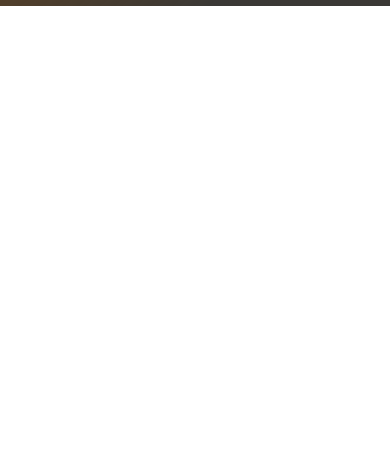
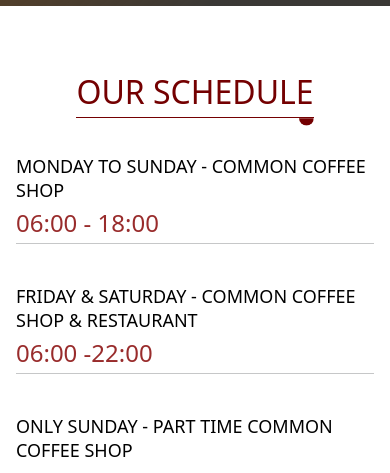
Before and after one commit to DanReiss/coffee-beans, a website with bundled scripts: page index.html in a window 390 px wide. Shown: the part 1522-1995 px from the top of the page. Before the commit the page ends 1592 px from the top, so only its background shows below. Built offline with nearby package versions, Linux system fonts and the light colour scheme; grey boxes are pictures that could not be loaded; files whose address does not match are found by name; a web font is replaced by a local one.

Commit message:
Adicionar sessão da Programação da Loja
adicionado estrutura e estilo para telas mobile

```diff
--- a/index.html
+++ b/index.html
@@ -98,6 +98,23 @@
         <span>Cupcake Crunch</span>
       </div>
     </div>
+    <div class="schedule-section">
+      <h2>Our Schedule</h2>
+      <ul>
+        <li>
+          <span>Monday to Sunday - Common Coffee Shop</span>
+          <span class="red">06:00 - 18:00</span>
+        </li>
+        <li>
+          <span>Friday & Saturday - Common Coffee Shop & Restaurant</span>
+          <span class="red">06:00 -22:00</span>
+        </li>
+        <li>
+          <span>Only Sunday - Part Time Common Coffee Shop</span>
+          <span class="red">06:00 - 11:00</span>
+        </li>
+      </ul>
+    </div>
   </main>
 
   <script type="module" src="script.js"></script>
--- a/styles/index.scss
+++ b/styles/index.scss
@@ -11,6 +11,10 @@ body{
   background-color: #ffffff;
   max-width: 100vw;
   width: 100%;
+}
+
+.red{
+  color: $light-red;
 }
 
 .navbar{
@@ -59,10 +63,6 @@ body{
   h2{
     font-size: 1.5rem;
     font-weight: normal;
-
-    &.red{
-      color: $light-red;
-    }
   }
 
   hr{
@@ -161,3 +161,64 @@ body{
     }
   }
 }
+
+.schedule-section{
+  @include flex($direction: column, $align: center);
+  margin: 4rem 0;
+  padding: 0 1rem;
+  font-family: 'Oranienbaum', system-ui, -apple-system, 'Segoe UI', Roboto, Oxygen, Ubuntu, Cantarell, 'Open Sans', 'Helvetica Neue', sans-serif;
+  text-transform: uppercase;
+
+  h2{
+    position: relative;
+    display: inline-block;
+    margin: 0 auto 2rem auto;
+    font-weight: normal;
+    font-size: xx-large;
+    color: $red;
+
+    &::after{
+      content: "";
+      display: block;
+      margin-top: 0.25rem;
+      width: 100%;
+      height: 1px;
+      background-color: $red;
+    }
+
+    &::before{
+      content: "";
+      display: block;
+      position: absolute;
+      bottom: 0;
+      right: 0;
+      transform: translateY(50%);
+      width: 15px;
+      height: 15px;
+      border-radius: 50%;
+      background-color: $red;
+      clip-path: inset(50% 0 0 0);
+    }
+  }
+
+  ul{
+    font-size: large;
+    list-style-type: none;
+  }
+
+  li{
+    border-bottom: 1px solid $gray;
+
+    &:not(:first-child){
+      margin-top: 2.5rem;
+    }
+
+    span{
+      display: block;
+      margin: 0.25rem 0;
+    }
+    span.red{
+      font-size: x-large;
+    }
+  }
+}
```
Also changed, not shown: styles/index.css.
